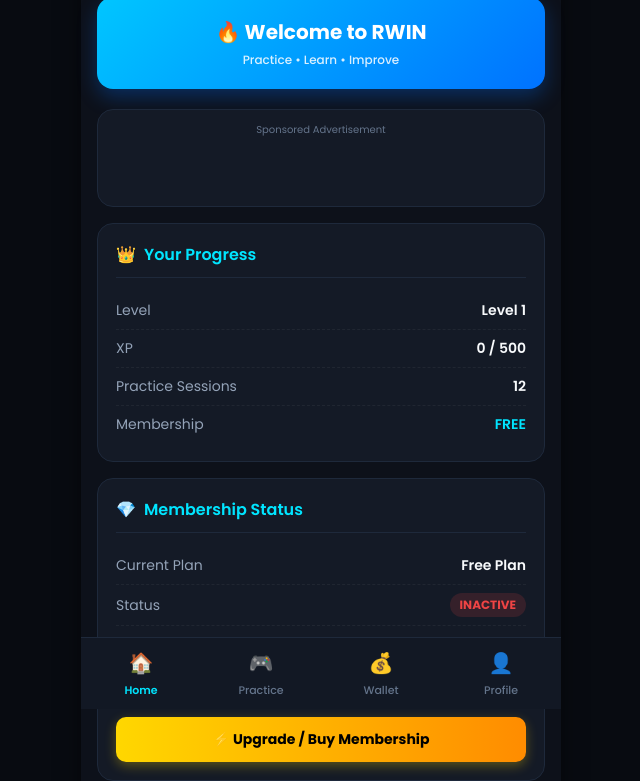
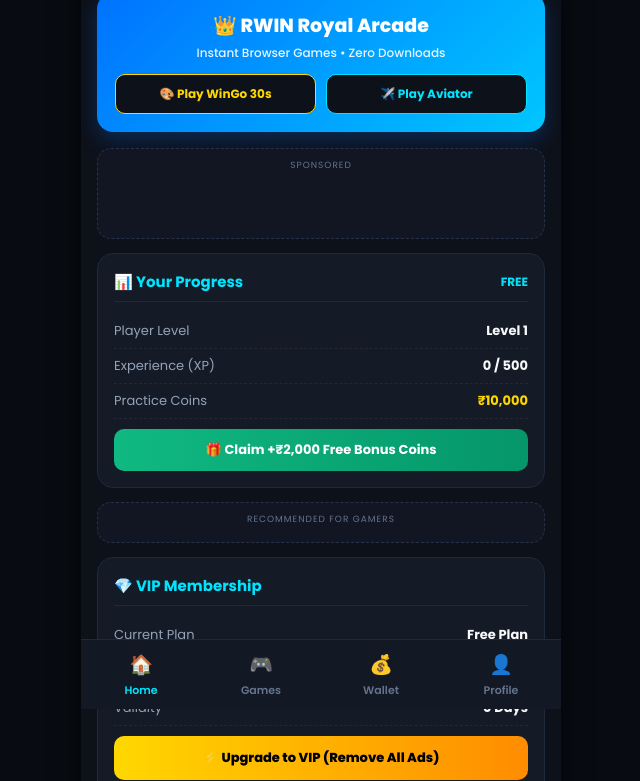
Before and after one commit to ishuishu63935-ship-it/Rwin, a plain HTML site: page home.html in a window 1280 px wide. Shown: the part 91-872 px from the top of the page, without its empty margins (319-959 px from the left). Drawn offline with Linux system fonts and the light colour scheme.

Commit message:
Update home.html

```diff
--- a/home.html
+++ b/home.html
@@ -3,38 +3,48 @@
 <head>
 <meta charset="UTF-8">
 <meta name="viewport" content="width=device-width, initial-scale=1.0, maximum-scale=1.0, user-scalable=no">
-<title>RWIN - Home</title>
-<link href="https://fonts.googleapis.com/css2?family=Poppins:wght@400;500;600;700&display=swap" rel="stylesheet">
+<title>RWIN - Royal Arcade & Practice Hub</title>
+<link href="https://fonts.googleapis.com/css2?family=Poppins:wght@400;500;600;700;800&display=swap" rel="stylesheet">
 <link rel="icon" type="image/png" href="images/rwin-logo.png">
-
-<!-- Adsterra Social Bar Script (Ye background mein active rahega) -->
-<script data-cfasync="false" src="https://bicea.org/14/bd5b072ee8f470473a6ccb8004d444c1"></script>
 
 <style>
   * { box-sizing: border-box; margin: 0; padding: 0; font-family: 'Poppins', sans-serif; }
   body { background-color: #080b11; color: #ffffff; display: flex; justify-content: center; min-height: 100vh; }
-  .app-container { width: 100%; max-width: 480px; padding: 16px; padding-bottom: 90px; background: #0d111a; min-height: 100vh; box-shadow: 0 0 20px rgba(0, 0, 0, 0.5); }
-  .header { display: flex; justify-content: space-between; align-items: center; padding: 10px 0 20px 0; }
-  .logo { font-size: 28px; font-weight: 800; background: linear-gradient(90deg, #00e5ff, #0088ff); -webkit-background-clip: text; -webkit-text-fill-color: transparent; letter-spacing: 1.5px; text-shadow: 0 0 15px rgba(0, 229, 255, 0.3); }
-  .profile-btn { width: 42px; height: 42px; border-radius: 50%; background: #161f30; border: 1.5px solid #00e5ff; display: flex; align-items: center; justify-content: center; font-size: 20px; cursor: pointer; box-shadow: 0 0 10px rgba(0, 229, 255, 0.2); }
-  .welcome-banner { background: linear-gradient(135deg, #00c6ff, #0072ff); border-radius: 16px; padding: 20px; text-align: center; margin-bottom: 20px; box-shadow: 0 8px 20px rgba(0, 114, 255, 0.3); }
-  .welcome-banner h2 { font-size: 20px; font-weight: 700; margin-bottom: 4px; color: #fff; }
-  .welcome-banner p { font-size: 12px; color: rgba(255, 255, 255, 0.85); font-weight: 500; }
-  .card { background: #141a26; border: 1px solid #1e293b; border-radius: 16px; padding: 18px; margin-bottom: 16px; }
-  .card-header { display: flex; align-items: center; gap: 8px; font-size: 16px; font-weight: 600; color: #00e5ff; margin-bottom: 14px; border-bottom: 1px solid #1e293b; padding-bottom: 10px; }
-  .info-row { display: flex; justify-content: space-between; align-items: center; padding: 8px 0; font-size: 14px; }
-  .info-row:not(:last-child) { border-bottom: 1px dashed rgba(255, 255, 255, 0.05); }
-  .label { color: #94a3b8; font-weight: 400; }
-  .value { font-weight: 600; color: #f8fafc; }
-  .status-badge-active { background: rgba(16, 185, 129, 0.15); color: #10b981; padding: 3px 10px; border-radius: 12px; font-size: 12px; font-weight: 700; }
-  .status-badge-inactive { background: rgba(239, 68, 68, 0.15); color: #ef4444; padding: 3px 10px; border-radius: 12px; font-size: 12px; font-weight: 700; }
-  .btn-upgrade { width: 100%; margin-top: 15px; padding: 12px; background: linear-gradient(90deg, #FFD700, #FF8C00); color: #000; font-weight: 700; font-size: 14px; border: none; border-radius: 10px; cursor: pointer; box-shadow: 0 4px 12px rgba(255, 215, 0, 0.3); transition: transform 0.2s; display: flex; align-items: center; justify-content: center; gap: 8px; }
-  .btn-upgrade:active { transform: scale(0.98); }
-  .footer-text { text-align: center; font-size: 11px; color: #64748b; margin-top: 25px; }
+  .app-container { width: 100%; max-width: 480px; padding: 16px; padding-bottom: 95px; background: #0d111a; min-height: 100vh; box-shadow: 0 0 25px rgba(0, 0, 0, 0.6); }
+  .header { display: flex; justify-content: space-between; align-items: center; padding: 8px 0 18px 0; }
+  .logo { font-size: 28px; font-weight: 800; background: linear-gradient(90deg, #ffd700, #00e5ff); -webkit-background-clip: text; -webkit-text-fill-color: transparent; letter-spacing: 1.5px; }
+  .header-actions { display: flex; align-items: center; gap: 10px; }
+  .wallet-pill { background: #141a26; border: 1px solid rgba(255, 215, 0, 0.4); color: #ffd700; padding: 6px 12px; border-radius: 20px; font-size: 13px; font-weight: 700; cursor: pointer; }
+  .profile-btn { width: 40px; height: 40px; border-radius: 50%; background: #161f30; border: 1.5px solid #00e5ff; display: flex; align-items: center; justify-content: center; font-size: 18px; cursor: pointer; }
+
+  .welcome-banner { background: linear-gradient(135deg, #0072ff, #00c6ff); border-radius: 16px; padding: 18px; text-align: center; margin-bottom: 16px; box-shadow: 0 8px 20px rgba(0, 114, 255, 0.25); }
+  .welcome-banner h2 { font-size: 19px; font-weight: 800; margin-bottom: 4px; color: #fff; }
+  .welcome-banner p { font-size: 12px; color: rgba(255, 255, 255, 0.9); font-weight: 500; margin-bottom: 12px; }
+  .quick-play-row { display: grid; grid-template-columns: 1fr 1fr; gap: 10px; }
+  .quick-btn { padding: 10px; border-radius: 10px; border: none; font-weight: 700; font-size: 12px; cursor: pointer; text-decoration: none; display: flex; align-items: center; justify-content: center; gap: 6px; }
+  .btn-wingo { background: #0d111a; color: #ffd700; border: 1px solid #ffd700; }
+  .btn-aviator { background: #0d111a; color: #00e5ff; border: 1px solid #00e5ff; }
+
+  .card { background: #141a26; border: 1px solid #1e293b; border-radius: 16px; padding: 16px; margin-bottom: 14px; }
+  .card-header { display: flex; align-items: center; justify-content: space-between; font-size: 15px; font-weight: 700; color: #00e5ff; margin-bottom: 12px; border-bottom: 1px solid #1e293b; padding-bottom: 8px; }
+  .info-row { display: flex; justify-content: space-between; align-items: center; padding: 7px 0; font-size: 13px; }
+  .info-row:not(:last-child) { border-bottom: 1px dashed rgba(255, 255, 255, 0.06); }
+  .label { color: #94a3b8; }
+  .value { font-weight: 700; color: #f8fafc; }
+  .status-badge-active { background: rgba(16, 185, 129, 0.15); color: #10b981; padding: 3px 10px; border-radius: 12px; font-size: 11px; font-weight: 700; }
+  .status-badge-inactive { background: rgba(239, 68, 68, 0.15); color: #ef4444; padding: 3px 10px; border-radius: 12px; font-size: 11px; font-weight: 700; }
+
+  .btn-bonus { width: 100%; margin-top: 10px; padding: 11px; background: linear-gradient(90deg, #10b981, #059669); color: #fff; font-weight: 700; font-size: 13px; border: none; border-radius: 10px; cursor: pointer; display: flex; align-items: center; justify-content: center; gap: 6px; }
+  .btn-upgrade { width: 100%; margin-top: 10px; padding: 12px; background: linear-gradient(90deg, #FFD700, #FF8C00); color: #000; font-weight: 800; font-size: 13px; border: none; border-radius: 10px; cursor: pointer; display: flex; align-items: center; justify-content: center; gap: 8px; }
+
+  .ad-box { background: #111622; border: 1px dashed #263248; border-radius: 14px; padding: 10px; margin-bottom: 14px; text-align: center; }
+  .ad-tag { font-size: 9px; color: #64748b; text-transform: uppercase; letter-spacing: 1px; margin-bottom: 6px; display: block; }
+
+  .footer-text { text-align: center; font-size: 11px; color: #64748b; margin-top: 20px; }
   .navbar { position: fixed; bottom: 0; left: 50%; transform: translateX(-50%); width: 100%; max-width: 480px; background: #121824; border-top: 1px solid #1e293b; display: flex; justify-content: space-around; padding: 10px 0; z-index: 1000; }
-  .nav-item { display: flex; flex-direction: column; align-items: center; text-decoration: none; color: #64748b; font-size: 11px; font-weight: 500; gap: 4px; width: 25%; }
-  .nav-item.active { color: #00e5ff; font-weight: 600; }
-  .nav-icon { font-size: 20px; }
+  .nav-item { display: flex; flex-direction: column; align-items: center; text-decoration: none; color: #64748b; font-size: 11px; font-weight: 600; gap: 3px; width: 25%; }
+  .nav-item.active { color: #00e5ff; }
+  .nav-icon { font-size: 19px; }
 </style>
 </head>
 <body>
@@ -42,20 +52,25 @@
 <div class="app-container">
   <div class="header">
     <div class="logo">RWIN</div>
+    <div class="header-actions">
+      <div class="wallet-pill" onclick="window.location.href='wallet.html'" id="topWalletPill">₹10,000</div>
       <div class="profile-btn" onclick="window.location.href='profile.html'">👤</div>
+    </div>
   </div>
 
   <div class="welcome-banner">
-    <h2>🔥 Welcome to RWIN</h2>
-    <p>Practice • Learn • Improve</p>
+    <h2>👑 RWIN Royal Arcade</h2>
+    <p>Instant Browser Games • Zero Downloads</p>
+    <div class="quick-play-row">
+      <a href="play/color.html" class="quick-btn btn-wingo">🎨 Play WinGo 30s</a>
+      <a href="play/aviator.html" class="quick-btn btn-aviator">✈️ Play Aviator</a>
+    </div>
   </div>
 
-  <!-- Ad Banner Card (Sirf Free Users ke liye dikhega - VIP hone par hide ho jayega) -->
-  <div class="card" id="adBannerCard" style="display: none; text-align: center; padding: 12px;">
-    <p style="font-size: 10px; color: #64748b; margin-bottom: 6px;">Sponsored Advertisement</p>
-
-    <!-- Adsterra 320x50 Banner Code -->
-    <div id="adsterraSlot" style="min-height: 50px; display: flex; align-items: center; justify-content: center;">
+  <!-- Ad Slot 1: 320x50 Banner (Free Users Only) -->
+  <div class="ad-box" id="bannerAdCard" style="display: none;">
+    <span class="ad-tag">Sponsored</span>
+    <div style="min-height: 50px; display: flex; align-items: center; justify-content: center; overflow: hidden;">
       <script>
         atOptions = {
           'key' : '139f71cb123e906385876b2b729184c5',
@@ -70,79 +85,122 @@
   </div>
 
   <div class="card">
-    <div class="card-header"><span>👑</span> Your Progress</div>
-    <div class="info-row"><span class="label">Level</span><span class="value" id="homeLevel">Level 1</span></div>
-    <div class="info-row"><span class="label">XP</span><span class="value" id="homeXP">0 / 500</span></div>
-    <div class="info-row"><span class="label">Practice Sessions</span><span class="value" id="homeSessions">12</span></div>
-    <div class="info-row"><span class="label">Membership</span><span class="value" id="homeMembershipBadge" style="color: #00e5ff;">FREE</span></div>
+    <div class="card-header">
+      <span>📊 Your Progress</span>
+      <span id="homeMembershipBadge" style="color: #00e5ff; font-size: 12px;">FREE</span>
+    </div>
+    <div class="info-row"><span class="label">Player Level</span><span class="value" id="homeLevel">Level 1</span></div>
+    <div class="info-row"><span class="label">Experience (XP)</span><span class="value" id="homeXP">0 / 500</span></div>
+    <div class="info-row"><span class="label">Practice Coins</span><span class="value" id="homeBalance" style="color: #ffd700;">₹10,000</span></div>
+
+    <!-- Ad Slot 2: Smartlink Reward Button -->
+    <button class="btn-bonus" onclick="claimSmartlinkBonus()">
+      🎁 Claim +₹2,000 Free Bonus Coins
+    </button>
+  </div>
+
+  <!-- Ad Slot 3: Native Banner (Free Users Only) -->
+  <div class="ad-box" id="nativeAdCard" style="display: none;">
+    <span class="ad-tag">Recommended For Gamers</span>
+    <script async="async" data-cfasync="false" src="https://bicea.org/21/da974e98abeef37a73e29cf3ea2e7e8a"></script>
+    <div id="container-da974e98abeef37a73e29cf3ea2e7e8a"></div>
   </div>
 
   <div class="card">
-    <div class="card-header"><span>💎</span> Membership Status</div>
+    <div class="card-header"><span>💎 VIP Membership</span></div>
     <div class="info-row"><span class="label">Current Plan</span><span class="value" id="homePlanName">Free Plan</span></div>
-    <div class="info-row"><span class="label">Status</span><span id="homePlanStatus" class="status-badge-inactive">INACTIVE</span></div>
-    <div class="info-row"><span class="label">Practice Coins</span><span class="value" id="homeBalance" style="color: #00e5ff;">₹10,000</span></div>
-    <div class="info-row"><span class="label">Days Left</span><span class="value" id="homeDaysLeft">0 Days</span></div>
+    <div class="info-row"><span class="label">Ad-Free Status</span><span id="homePlanStatus" class="status-badge-inactive">ADS ACTIVE</span></div>
+    <div class="info-row"><span class="label">Validity</span><span class="value" id="homeDaysLeft">0 Days</span></div>
 
     <button class="btn-upgrade" onclick="window.location.href='wallet.html'">
-      ⚡ Upgrade / Buy Membership
+      ⚡ Upgrade to VIP (Remove All Ads)
     </button>
   </div>
 
   <div class="footer-text">
-    <p>© 2026 RWIN Practice Platform</p>
-    <p>Practice • Learn • Improve</p>
+    <p>© 2026 RWIN Practice Platform • Demo Virtual Coins Only</p>
   </div>
 </div>
 
 <div class="navbar">
   <a href="home.html" class="nav-item active"><span class="nav-icon">🏠</span><span>Home</span></a>
-  <a href="game.html" class="nav-item"><span class="nav-icon">🎮</span><span>Practice</span></a>
+  <a href="game.html" class="nav-item"><span class="nav-icon">🎮</span><span>Games</span></a>
   <a href="wallet.html" class="nav-item"><span class="nav-icon">💰</span><span>Wallet</span></a>
   <a href="profile.html" class="nav-item"><span class="nav-icon">👤</span><span>Profile</span></a>
 </div>
 
 <script type="module" src="script.js"></script>
 <script>
+  let adScriptsInjected = false;
+
+  // Ad Slots 4 & 5: Social Bar + Popunder (Loaded dynamically ONLY for Free users)
+  function injectFreeUserScripts() {
+    if (adScriptsInjected) return;
+    adScriptsInjected = true;
+
+    const socialBar = document.createElement('script');
+    socialBar.setAttribute('data-cfasync', 'false');
+    socialBar.src = 'https://bicea.org/14/bd5b072ee8f470473a6ccb8004d444c1';
+    document.body.appendChild(socialBar);
+
+    const popunder = document.createElement('script');
+    popunder.setAttribute('data-cfasync', 'false');
+    popunder.src = 'https://afders.org/1/237dd88793ce90f3c53b33804e4b4123';
+    document.body.appendChild(popunder);
+  }
+
+  function claimSmartlinkBonus() {
+    window.open('https://arwf.org/4/f0d0717b04380ef0595807a79855ac72', '_blank');
+    let raw = localStorage.getItem("rwinGame");
+    let g = raw ? JSON.parse(raw) : { level: 1, xp: 0, balance: 10000 };
+    g.balance = (g.balance || 10000) + 2000;
+    localStorage.setItem("rwinGame", JSON.stringify(g));
+    localStorage.setItem("rwin_balance", g.balance);
+    syncHomeUI();
+  }
+
   function syncHomeUI() {
     const raw = localStorage.getItem("rwinGame");
-    const adCard = document.getElementById("adBannerCard");
+    const fallbackBal = parseInt(localStorage.getItem("rwin_balance") || "10000");
+    const bannerCard = document.getElementById("bannerAdCard");
+    const nativeCard = document.getElementById("nativeAdCard");
 
-    if (!raw) {
-      if (adCard) adCard.style.display = "block";
-      return;
+    let g = { level: 1, xp: 0, balance: fallbackBal, membership: false, membershipPlan: "Free Plan" };
+    if (raw) {
+      try {
+        g = Object.assign(g, JSON.parse(raw));
+      } catch(e) {}
     }
 
-    try {
-      const g = JSON.parse(raw);
-      if (document.getElementById("homeLevel")) document.getElementById("homeLevel").innerText = "Level " + (g.level || 1);
-      if (document.getElementById("homeXP")) document.getElementById("homeXP").innerText = (g.xp || 0) + " / " + ((g.level || 1) * 500);
-      if (document.getElementById("homeBalance")) document.getElementById("homeBalance").innerText = "₹" + (g.balance || 10000).toLocaleString();
+    const balText = "₹" + (g.balance || 10000).toLocaleString();
+    document.getElementById("homeLevel").innerText = "Level " + (g.level || 1);
+    document.getElementById("homeXP").innerText = (g.xp || 0) + " / " + ((g.level || 1) * 500);
+    document.getElementById("homeBalance").innerText = balText;
+    document.getElementById("topWalletPill").innerText = balText;
 
     const isMem = g.membership === true || (g.membershipPlan && g.membershipPlan !== "Free Plan");
     if (isMem) {
       document.getElementById("homePlanName").innerText = g.membershipPlan || "Pro VIP";
-        document.getElementById("homePlanStatus").innerText = "ACTIVE";
+      document.getElementById("homePlanStatus").innerText = "VIP AD-FREE";
       document.getElementById("homePlanStatus").className = "status-badge-active";
       document.getElementById("homeMembershipBadge").innerText = "VIP";
       document.getElementById("homeDaysLeft").innerText = "Active";
-
-        // VIP users ke liye ads hide kar do
-        if (adCard) adCard.style.display = "none";
+      if (bannerCard) bannerCard.style.display = "none";
+      if (nativeCard) nativeCard.style.display = "none";
     } else {
       document.getElementById("homePlanName").innerText = "Free Plan";
-        document.getElementById("homePlanStatus").innerText = "INACTIVE";
+      document.getElementById("homePlanStatus").innerText = "ADS ACTIVE";
       document.getElementById("homePlanStatus").className = "status-badge-inactive";
       document.getElementById("homeMembershipBadge").innerText = "FREE";
       document.getElementById("homeDaysLeft").innerText = "0 Days";
+      if (bannerCard) bannerCard.style.display = "block";
+      if (nativeCard) nativeCard.style.display = "block";
+      injectFreeUserScripts();
+    }
+  }
 
-        // Free users ke liye ads show karo
-        if (adCard) adCard.style.display = "block";
-      }
-    } catch(e) {}
-  }
   document.addEventListener("DOMContentLoaded", syncHomeUI);
-  setInterval(syncHomeUI, 1000);
+  setInterval(syncHomeUI, 1500);
 </script>
 </body>
 </html>
```
Lines whose indentation alone changed are shown as unchanged.
